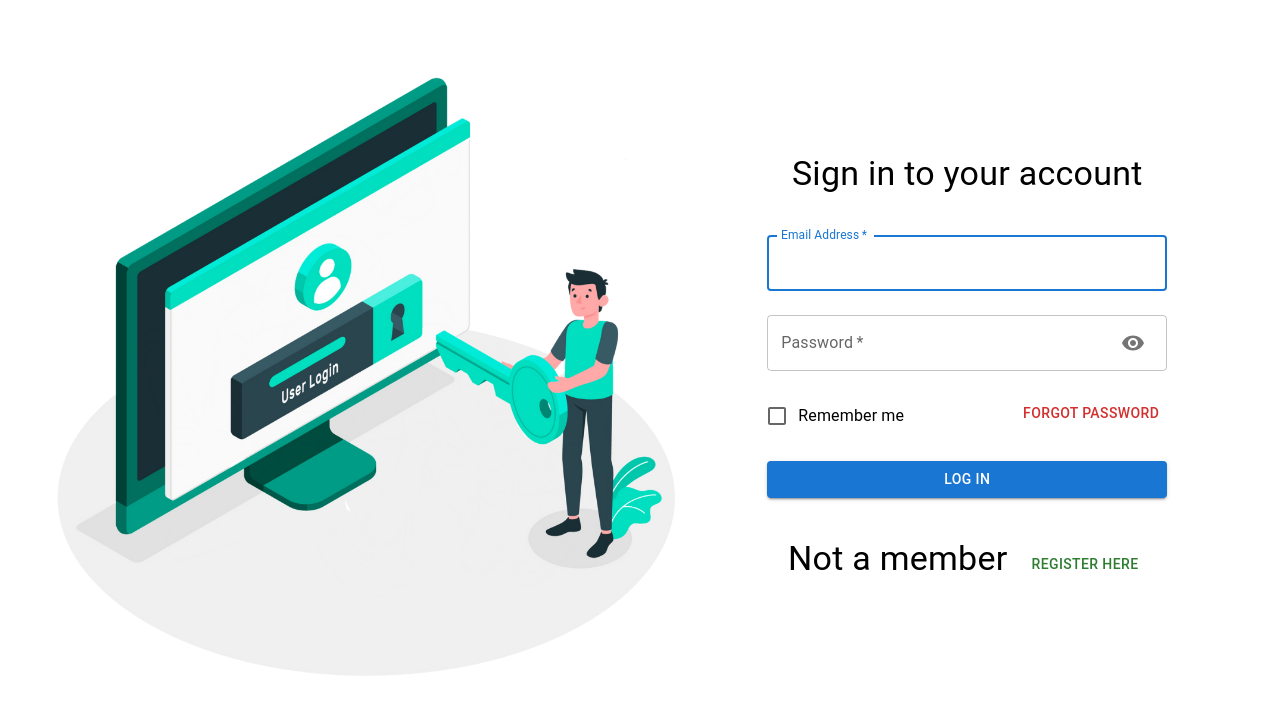
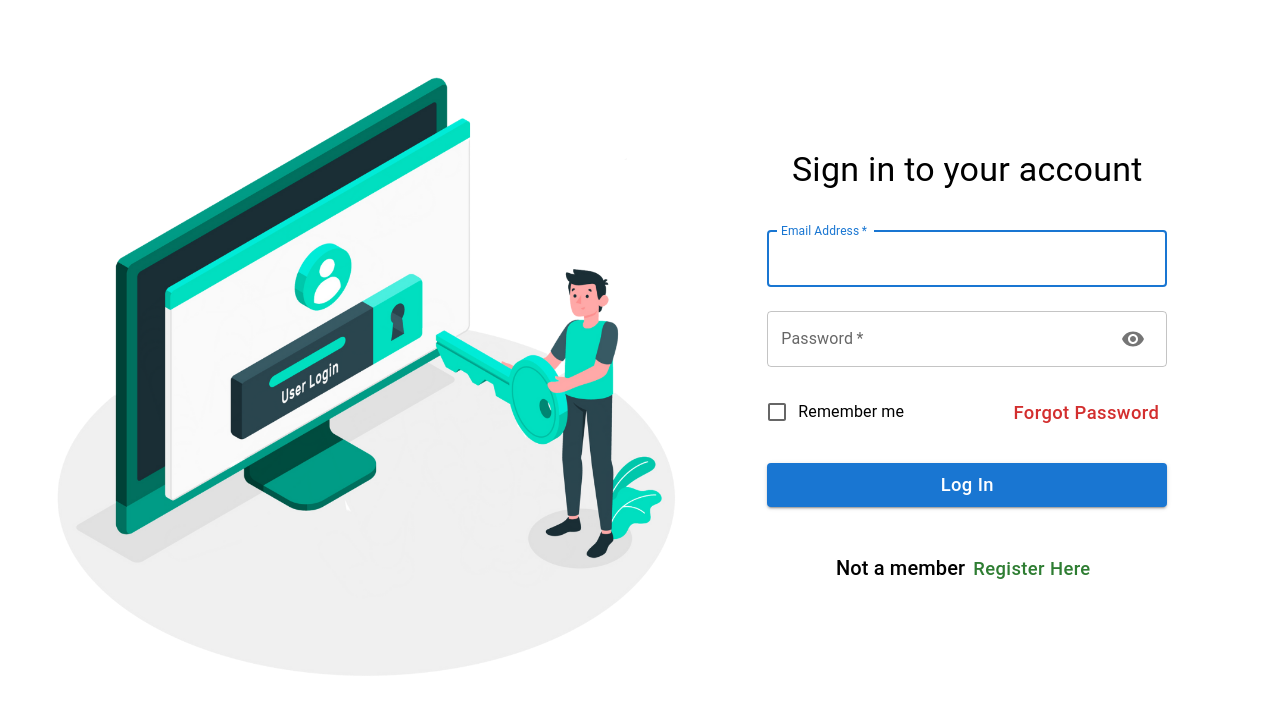
Before and after one commit to GabTheGreat25/Harvest-Hub, a React (Vite) app: page /login in a window 1280 px wide. Shown: the top 714 px of the page. Built offline with nearby package versions, Linux system fonts and the light colour scheme.

Commit message:
Fix text style

```diff
--- a/src/page/login/index.jsx
+++ b/src/page/login/index.jsx
@@ -129,7 +129,17 @@ function Login() {
                 color="error"
                 sx={{ alignSelf: "flex-start" }}
               >
-                Forgot Password
+                {
+                  <span
+                    style={{
+                      textTransform: "capitalize",
+                      fontSize: "1.15rem",
+                      marginBottom: ".25rem",
+                    }}
+                  >
+                    Forgot Password
+                  </span>
+                }
               </Button>
             </Box>
             <Button
@@ -138,7 +148,16 @@ function Login() {
               variant="contained"
               sx={{ mt: 3, mb: 2 }}
             >
-              Log In
+              {
+                <span
+                  style={{
+                    textTransform: "capitalize",
+                    fontSize: "1.15rem",
+                  }}
+                >
+                  Log In
+                </span>
+              }
             </Button>
             <Box
               sx={{
@@ -149,17 +168,27 @@ function Login() {
                 width: "100%",
               }}
             >
-              <Typography variant="h4" gutterBottom>
+              <Typography variant="h6" gutterBottom>
                 Not a member
               </Typography>
+
               <Button
                 type="button"
                 onClick={handleRegister}
                 variant="text"
                 color="success"
-                sx={{ ml: 2 }}
               >
-                Register Here
+                {
+                  <span
+                    style={{
+                      textTransform: "capitalize",
+                      fontSize: "1.15rem",
+                      marginBottom: ".25rem",
+                    }}
+                  >
+                    Register Here
+                  </span>
+                }
               </Button>
             </Box>
           </Box>
--- a/src/page/register/index.jsx
+++ b/src/page/register/index.jsx
@@ -12,6 +12,7 @@ import {
 import { Box } from "@mui/system";
 import { Visibility, VisibilityOff } from "@mui/icons-material";
 import RegisterImg from "@/assets/register.png";
+import "./style.css";
 
 function Register() {
   const navigate = useNavigate();
@@ -145,7 +146,16 @@ function Register() {
               variant="contained"
               sx={{ mt: 3, mb: 2 }}
             >
-              Sign Up
+              {
+                <span
+                  style={{
+                    textTransform: "capitalize",
+                    fontSize: "1.15rem",
+                  }}
+                >
+                  Sign Up
+                </span>
+              }
             </Button>
           </form>
           <Box
@@ -155,7 +165,14 @@ function Register() {
               mt: 1,
             }}
           >
-            <Typography variant="h5" align="center" gutterBottom>
+            <Typography
+              variant="h6"
+              align="center"
+              gutterBottom
+              sx={{
+                mt: 1,
+              }}
+            >
               Already Have An Account?
             </Typography>
             <Button
@@ -165,7 +182,16 @@ function Register() {
               color="secondary"
               sx={{ ml: 2 }}
             >
-              Click here
+              {
+                <span
+                  style={{
+                    textTransform: "capitalize",
+                    fontSize: "1.2rem",
+                  }}
+                >
+                  Register Here
+                </span>
+              }
             </Button>
           </Box>
         </Box>
--- /dev/null
+++ b/src/page/register/style.css
@@ -0,0 +1,3 @@
+body {
+  overflow: hidden;
+}
```
